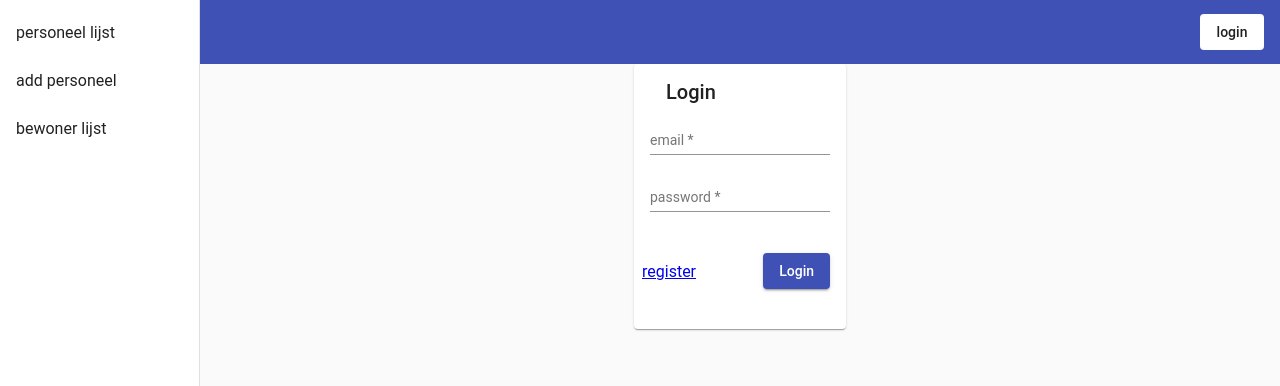
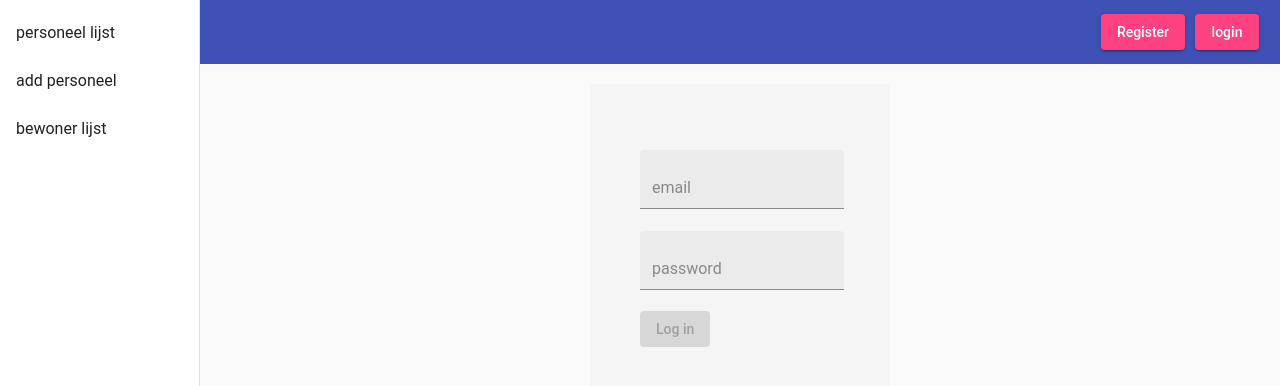
Before and after one commit to JonasDeCorte/web4_Angular_Net, an Angular app in the folder client/: page /login in a window 1280 px wide. Shown: the top 386 px of the page. Built offline with nearby package versions, Linux system fonts and the light colour scheme.

Commit message:
gui changes

```diff
--- a/client/src/app/main-nav/main-nav.component.html
+++ b/client/src/app/main-nav/main-nav.component.html
@@ -24,15 +24,14 @@
       <span class="fill-space"></span>
       <span *ngIf="loggedInUser$ | async as user; else loginTemplate">
         {{ user }}
-        <button (click)="logout()" mat-flat-button>
-          logout
-        </button>
+        <button style="margin: 5px;" mat-raised-button color="accent" (click)="logout()">logout</button>
       </span>
       <ng-template #loginTemplate>
         <span>
-          <button (click)="login()" mat-flat-button>
-            login
-          </button>
+          <div *ngIf="userName == null">
+            <button data-cy="image" style="margin: 5px;" (click)="register()" mat-raised-button color="accent">Register</button>
+            <button style="margin: 5px;" (click)="login()" mat-raised-button color="accent">login</button>
+         </div>
         </span>
       </ng-template>
     </mat-toolbar>
--- a/client/src/app/main-nav/main-nav.component.ts
+++ b/client/src/app/main-nav/main-nav.component.ts
@@ -11,7 +11,7 @@ import { Router } from '@angular/router';
   styleUrls: ['./main-nav.component.css']
 })
 export class MainNavComponent {
-
+  public userName: string;
   loggedInUser$ = this._authenticationService.user$;
 
   isHandset$: Observable<boolean> = this.breakpointObserver
@@ -25,13 +25,17 @@ export class MainNavComponent {
       private breakpointObserver: BreakpointObserver,
       private _authenticationService: AuthenticationService,
       private _router: Router
-    ) {}
+    ) { _authenticationService.user$.subscribe(l => this.userName = l);}
     logout() {
       this._authenticationService.logout();
     }
     login() {
-      console.log('login');
-      this._router.navigate(['/login']);
+      this._router.navigateByUrl('/login');
+
+    }
+    public register()
+    {
+      this._router.navigateByUrl('/register');
     }
 
 }
--- a/client/src/app/user/authentication.service.ts
+++ b/client/src/app/user/authentication.service.ts
@@ -1,7 +1,7 @@
 import { Injectable } from '@angular/core';
-import { HttpClient } from '@angular/common/http';
-import { BehaviorSubject, Observable } from 'rxjs';
-import { map } from 'rxjs/operators';
+import { HttpClient, HttpErrorResponse } from '@angular/common/http';
+import { BehaviorSubject, Observable, throwError } from 'rxjs';
+import { catchError, map } from 'rxjs/operators';
 import { environment } from 'environments/environment';
 
 function parseJwt(token) {
@@ -20,6 +20,7 @@ export class AuthenticationService {
   private readonly _tokenKey = 'currentUser';
   private _user$: BehaviorSubject<string>;
   public redirectUrl: string = null;
+  public errorString: string;
 
   constructor(private http: HttpClient) {
     let parsedToken = parseJwt(localStorage.getItem(this._tokenKey));
@@ -52,7 +53,7 @@ export class AuthenticationService {
         { email, password },
         { responseType: 'text' }
       )
-      .pipe(
+      .pipe( catchError(this.handleError),
         map((token: any) => {
           if (token) {
             localStorage.setItem(this._tokenKey, token);
@@ -111,4 +112,13 @@ export class AuthenticationService {
       }
     );
   };
+  private handleError(error: any): Observable<never>
+  {
+    if (error instanceof HttpErrorResponse)
+    {
+
+      this.errorString = error.message;
+    }
+    return throwError(error.error);
+  }
 }
--- a/client/src/app/user/login/login.component.css
+++ b/client/src/app/user/login/login.component.css
@@ -0,0 +1,13 @@
+div
+{
+    width: 200px;
+    background-color: whitesmoke;
+    margin:auto;
+    margin-top: 20px;
+    padding: 50px;
+}
+
+.errorMessage
+{
+    color:red;
+}
--- a/client/src/app/user/login/login.component.html
+++ b/client/src/app/user/login/login.component.html
@@ -1,47 +1,21 @@
-<div fxLayout="row" fxLayoutAlign="center center" class="login-main">
-    <mat-card>
-      <form [formGroup]="user" (ngSubmit)="onSubmit()">
-        <mat-card-header>
-          <mat-card-title>Login</mat-card-title>
-        </mat-card-header>
+  <div>
+    <p class="errorMessage">{{errorMessage}}</p>
+    <form [formGroup]="logInForm" (ngSubmit)="onSubmit()">
+        <mat-form-field appearance="fill">
+            <input matInput aria-label="email" placeholder="email" type="text" formControlName = "email"/>
+            <mat-error *ngIf="logInForm.get('email').errors && logInForm.get('email').touched">
+                {{ getErrorMessage(logInForm.get('email').errors) }}
+          </mat-error>
+        </mat-form-field>
 
-        <mat-card-content fxLayout="column">
-          <mat-form-field>
-            <input
-              matInput
-              placeholder="email"
-              aria-label="email"
-              data-cy="login-email"
-              formControlName="username"
-            />
-          </mat-form-field>
-
-          <mat-form-field>
-            <input
-              type="password"
-              matInput
-              placeholder="password"
-              aria-label="password"
-              data-cy="login-password"
-              formControlName="password"
-            />
-          </mat-form-field>
-        </mat-card-content>
-        <mat-card-actions fxLayout="row" fxLayoutAlign="space-between center">
-          <a [routerLink]="['/register']">register</a>
-
-          <button
-            mat-raised-button
-            type="submit"
-            color="primary"
-            data-cy="login-button"
-          >
-            Login
+        <mat-form-field appearance="fill">
+            <input matInput aria-label="password" placeholder="password" type="password" formControlName = "password"/>
+            <mat-error *ngIf="logInForm.get('password').errors && logInForm.get('password').touched">
+                {{ getErrorMessage(logInForm.get('password').errors) }}
+          </mat-error>
+        </mat-form-field>
+        <button [disabled]="!logInForm.valid" color="accent" mat-raised-button type="submit">
+            Log in
           </button>
-        </mat-card-actions>
-      </form>
-      <mat-card class="error" *ngIf="errorMessage" data-cy="appError">
-        got an error while loading the personeel list: {{ errorMessage }}
-      </mat-card>
-    </mat-card>
-  </div>
+    </form>
+</div>
--- a/client/src/app/user/login/login.component.ts
+++ b/client/src/app/user/login/login.component.ts
@@ -5,11 +5,11 @@ import {
   AbstractControl,
   FormBuilder,
   FormGroup,
-  ValidatorFn,
   Validators,
 } from '@angular/forms';
-import { HttpErrorResponse } from '@angular/common/http';
 import { NotificationServiceService } from 'app/notification-service.service';
+import { catchError } from 'rxjs/operators';
+import { EMPTY } from 'rxjs';
 
 function comparePasswords(control: AbstractControl): { [key: string]: any } {
   const password = control.get('password');
@@ -25,9 +25,9 @@ function comparePasswords(control: AbstractControl): { [key: string]: any } {
   styleUrls: ['./login.component.css'],
 })
 export class LoginComponent implements OnInit {
-  public user: FormGroup;
-  public errorMessage: string = '';
-
+  public logInForm: FormGroup;
+  public errorString: string;
+  public errorMessage: string;
   constructor(
     private authService: AuthenticationService,
     private router: Router,
@@ -35,40 +35,37 @@ export class LoginComponent implements OnInit {
   ) {}
 
   ngOnInit() {
-    this.user = this.fb.group({
-      username: ['', Validators.required],
-      password: ['', Validators.required],
-    });
+    this.logInForm = this.fb.group({
+      email: ['', [Validators.required, Validators.email]],
+      password: ['', Validators.required]
+    })
   }
+  onSubmit()
+  {
+    this.authService.login(
+      this.logInForm.value.email,
+      this.logInForm.value.password
+      ).pipe(
+        catchError(err =>
+          {
+            this.errorMessage = err;
+            return EMPTY;
+          })
+      ).subscribe(val =>
+        {
 
-  onSubmit() {
-    this.authService
-      .login(this.user.value.username, this.user.value.password)
-      .subscribe(
-        (val) => {
-          if (val) {
-            if (this.authService.redirectUrl) {
-              this.router.navigateByUrl(this.authService.redirectUrl);
-              this.authService.redirectUrl = undefined;
+            if (val) {
+              if (this.authService.redirectUrl) {
+                this.router.navigateByUrl(this.authService.redirectUrl);
+                this.authService.redirectUrl = undefined;
+              } else {
+                this.notificationService.success(':: logged in succesfully');
+                this.router.navigateByUrl('/personeel/list');
+              }
             } else {
-              this.notificationService.success(':: logged in succesfully');
-              this.router.navigate(['/personeel/list']);
 
             }
-          } else {
-            this.notificationService.warn(':: something went wrong.');
-            this.errorMessage = `Could not login`;
-
-          }
-        },
-        (err: HttpErrorResponse) => {
-          console.log(err);
-          if (err.error instanceof Error) {
-            this.errorMessage = `Error while trying to login user ${this.user.value.username}: ${err.error.message}`;
-          } else {
-            this.errorMessage = `Error ${err.status} while trying to login user ${this.user.value.username}: ${err.error}`;
-          }
-        }
-      );
+        this.errorString = this.authService.errorString;
+        });
   }
 }
--- a/client/src/app/user/register/register.component.css
+++ b/client/src/app/user/register/register.component.css
@@ -0,0 +1,13 @@
+div
+{
+    width: 200px;
+    background-color: whitesmoke;
+    margin:auto;
+    margin-top: 20px;
+    padding: 50px;
+}
+
+.errorMessage
+{
+    color:red;
+}
--- a/client/src/app/user/register/register.component.html
+++ b/client/src/app/user/register/register.component.html
@@ -1,4 +1,4 @@
-<div fxLayout="row" fxLayoutAlign="center center" class="login-main">
+<!-- <div fxLayout="row" fxLayoutAlign="center center" class="login-main">
     <mat-card>
       <form [formGroup]="user" (ngSubmit)="onSubmit()">
         <mat-card-header>
@@ -127,4 +127,45 @@
         got an error while loading the personeel list: {{ errorMessage }}
       </mat-card>
     </mat-card>
-  </div>
+  </div> -->
+  <div>
+    <p class="errorMessage">{{errorMessage}}</p>
+<form [formGroup]= "registerForm" (ngSubmit)="onSubmit()">
+    <mat-form-field appearance="fill">
+        <input matInput aria-label="email" placeholder="email" type="text" formControlName="email"/>
+        <mat-error *ngIf="registerForm.get('email').errors && registerForm.get('email').touched">
+            {{ getErrorMessage(registerForm.get('email').errors) }}
+      </mat-error>
+    </mat-form-field>
+    <mat-form-field appearance="fill">
+        <input matInput aria-label="voornaam" placeholder="voornaam" type="text" formControlName="voornaam"/>
+        <mat-error *ngIf="registerForm.get('voornaam').errors && registerForm.get('voornaam').touched">
+            {{ getErrorMessage(registerForm.get('voornaam').errors) }}
+      </mat-error>
+    </mat-form-field>
+    <mat-form-field appearance="fill">
+        <input matInput aria-label="achternaam" placeholder="familienaam" type="text" formControlName="achternaam"/>
+        <mat-error *ngIf="registerForm.get('achternaam').errors && registerForm.get('achternaam').touched">
+            {{ getErrorMessage(registerForm.get('achternaam').errors) }}
+      </mat-error>
+    </mat-form-field >
+    <span formGroupName="passwordGroup">
+    <mat-form-field appearance="fill">
+        <input matInput aria-label="password" placeholder="wachtwoord" type="password" formControlName="password"/>
+        <mat-error *ngIf="registerForm.get('passwordGroup').get('password').errors && registerForm.get('passwordGroup').get('password').touched">
+            {{ getErrorMessage(registerForm.get('passwordGroup').get('password').errors) }}
+      </mat-error>
+    </mat-form-field>
+
+    <mat-form-field appearance="fill">
+        <input matInput aria-label="passwordConfirm" placeholder="bevestig je wachtwoord" type="password" formControlName="passwordConfirm"/>
+        <mat-error *ngIf="registerForm.get('passwordGroup').get('passwordConfirm').errors && registerForm.get('passwordGroup').get('password').touched">
+            {{ getErrorMessage(registerForm.get('passwordGroup').get('passwordConfirm').errors) }}
+      </mat-error>
+    </mat-form-field>
+</span>
+    <button [disabled]="!registerForm.valid" color="accent" mat-raised-button type="submit">
+        register
+      </button>
+</form>
+</div>
--- a/client/src/app/user/register/register.component.ts
+++ b/client/src/app/user/register/register.component.ts
@@ -9,10 +9,11 @@ import {
 } from '@angular/forms';
 import { AuthenticationService } from '../authentication.service';
 import { Observable } from 'rxjs';
-import { map } from 'rxjs/operators';
+import { catchError, map } from 'rxjs/operators';
 import { Router } from '@angular/router';
 import { HttpErrorResponse } from '@angular/common/http';
 import { NotificationServiceService } from 'app/notification-service.service';
+import { EMPTY } from 'rxjs';
 
 function patternValidator(regex: RegExp, error: ValidationErrors): ValidatorFn {
   return (control: AbstractControl): ValidationErrors => {
@@ -55,9 +56,8 @@ function serverSideValidateUsername(
   styleUrls: ['./register.component.css'],
 })
 export class RegisterComponent implements OnInit {
-  public user: FormGroup;
   public errorMessage: string = '';
-
+  public registerForm: FormGroup;
   constructor(
     private authService: AuthenticationService,
     private router: Router,
@@ -66,7 +66,7 @@ export class RegisterComponent implements OnInit {
   ) {}
 
   ngOnInit() {
-    this.user = this.fb.group({
+    this.registerForm = this.fb.group({
       firstname: ['', Validators.required],
       lastname: ['', Validators.required],
       email: [
@@ -93,6 +93,49 @@ export class RegisterComponent implements OnInit {
     });
   }
 
+
+
+  onSubmit() {
+    this.authService
+      .register(
+        this.registerForm.value.firstname,
+        this.registerForm.value.lastname,
+        this.registerForm.value.email,
+        this.registerForm.value.passwordGroup.password
+      ).pipe(
+        catchError(err =>
+          {
+
+            this.errorMessage = err;
+            return EMPTY;
+          }))
+      .subscribe(
+        (val) => {
+          if (val) {
+            if (this.authService.redirectUrl) {
+              this.router.navigateByUrl(this.authService.redirectUrl);
+              this.authService.redirectUrl = undefined;
+            } else {
+              this.notificationService.success(':: registered succesfully');
+              this.router.navigate(['/personeel/list']);
+
+            }
+          } else {
+            this.notificationService.warn(':: something went wrong.');
+            this.errorMessage = `Could not register`;
+
+          }
+        },
+        (err: HttpErrorResponse) => {
+          console.log(err);
+          if (err.error instanceof Error) {
+            this.errorMessage = `Error while trying to login user ${this.registerForm.value.email}: ${err.error.message}`;
+          } else {
+            this.errorMessage = `Error ${err.status} while trying to login user ${this.registerForm.value.email}: ${err.error}`;
+          }
+        }
+      );
+  }
   getErrorMessage(errors: any) {
     if (!errors) {
       return null;
@@ -115,40 +158,4 @@ export class RegisterComponent implements OnInit {
       return `passwords are not the same`;
     }
   }
-
-  onSubmit() {
-    this.authService
-      .register(
-        this.user.value.firstname,
-        this.user.value.lastname,
-        this.user.value.email,
-        this.user.value.passwordGroup.password
-      )
-      .subscribe(
-        (val) => {
-          if (val) {
-            if (this.authService.redirectUrl) {
-              this.router.navigateByUrl(this.authService.redirectUrl);
-              this.authService.redirectUrl = undefined;
-            } else {
-              this.notificationService.success(':: logged in succesfully');
-              this.router.navigate(['/personeel/list']);
-
-            }
-          } else {
-            this.notificationService.warn(':: something went wrong.');
-            this.errorMessage = `Could not login`;
-
-          }
-        },
-        (err: HttpErrorResponse) => {
-          console.log(err);
-          if (err.error instanceof Error) {
-            this.errorMessage = `Error while trying to login user ${this.user.value.email}: ${err.error.message}`;
-          } else {
-            this.errorMessage = `Error ${err.status} while trying to login user ${this.user.value.email}: ${err.error}`;
-          }
-        }
-      );
-  }
 }
```
